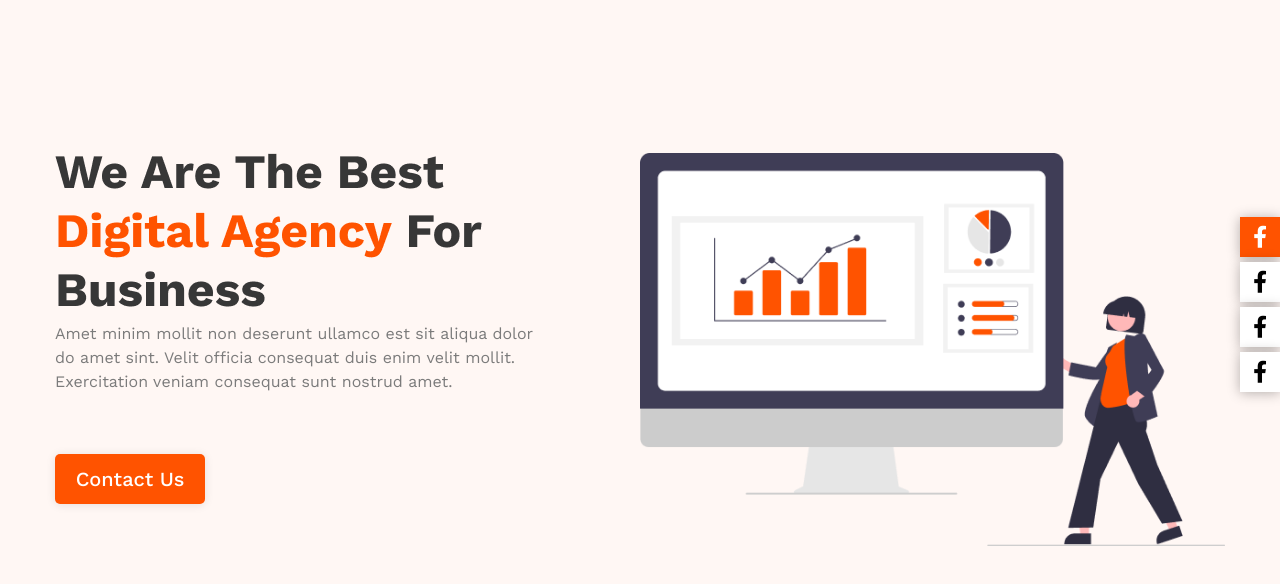
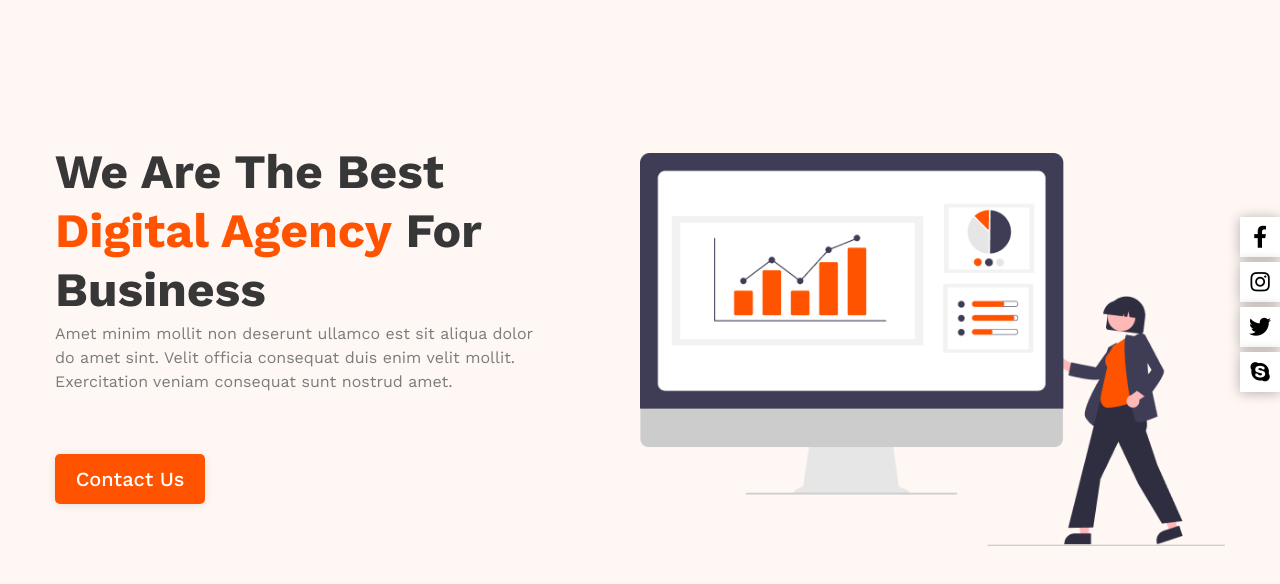
Before and after one commit to K0unna00/React_Project, a React (Create React App) app: page / in a window 1280 px wide. Shown: the top 584 px of the page. Built offline with nearby package versions, Linux system fonts and the light colour scheme.

Commit message:
AddingFontAwesome

```diff
--- a/src/Pages/HomePage/components/Hero/Hero.scss
+++ b/src/Pages/HomePage/components/Hero/Hero.scss
@@ -67,13 +67,10 @@
             transition: 0.4s;
 
             &:hover {
-
+                color: white;
+                background-color: $accent-color;
                 box-shadow: 0px 1px 10px rgba(0, 0, 0, 0.6);
             }
         }
-        .active {
-            color: white;
-            background-color: $accent-color;
-        }
     }
 }
--- a/src/Pages/HomePage/components/Hero/Hero.tsx
+++ b/src/Pages/HomePage/components/Hero/Hero.tsx
@@ -23,10 +23,10 @@ export const Hero = () =>{
                 </div>
             </div>
             <ul className="media">
-                <li className="active"><i className="fa-brands fa-facebook-f"></i></li>
                 <li><i className="fa-brands fa-facebook-f"></i></li>
-                <li><i className="fa-brands fa-facebook-f"></i></li>
-                <li><i className="fa-brands fa-facebook-f"></i></li>
+                <li><i className="fa-brands fa-instagram"></i></li>
+                <li><i className="fa-brands fa-twitter"></i></li>
+                <li><i className="fa-brands fa-skype"></i></li>
             </ul>
         </section>
     )
```
